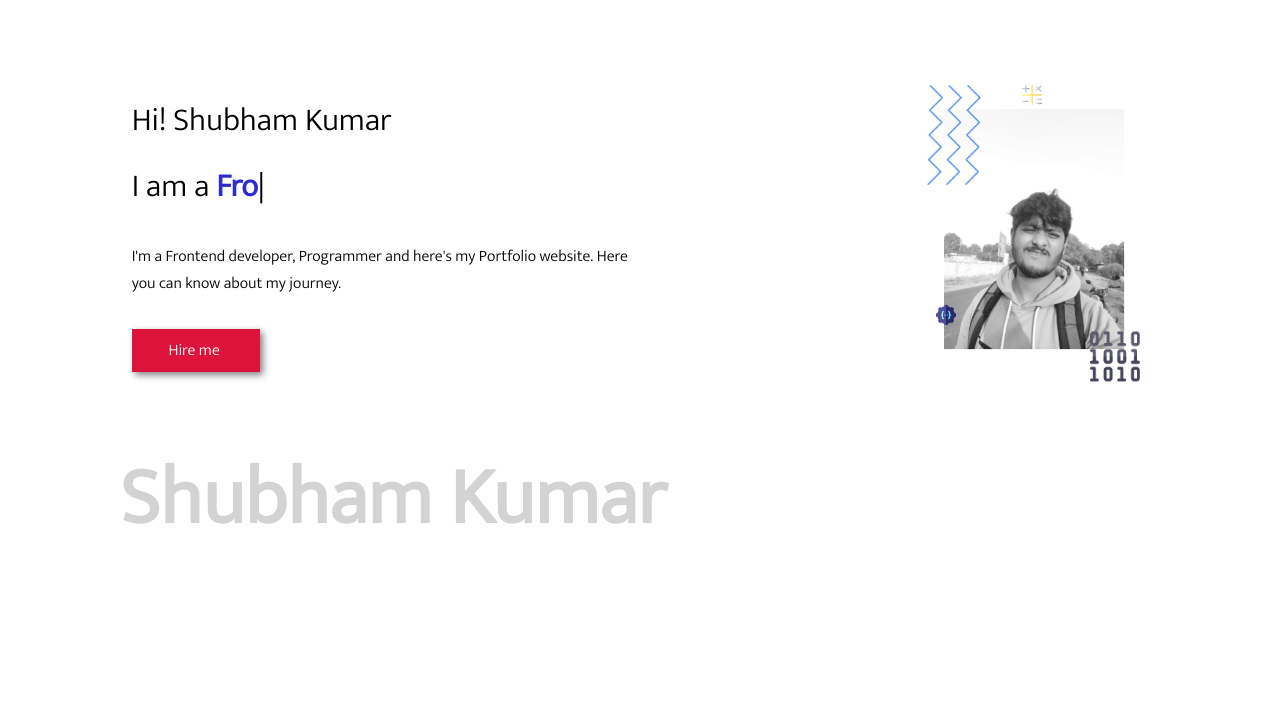
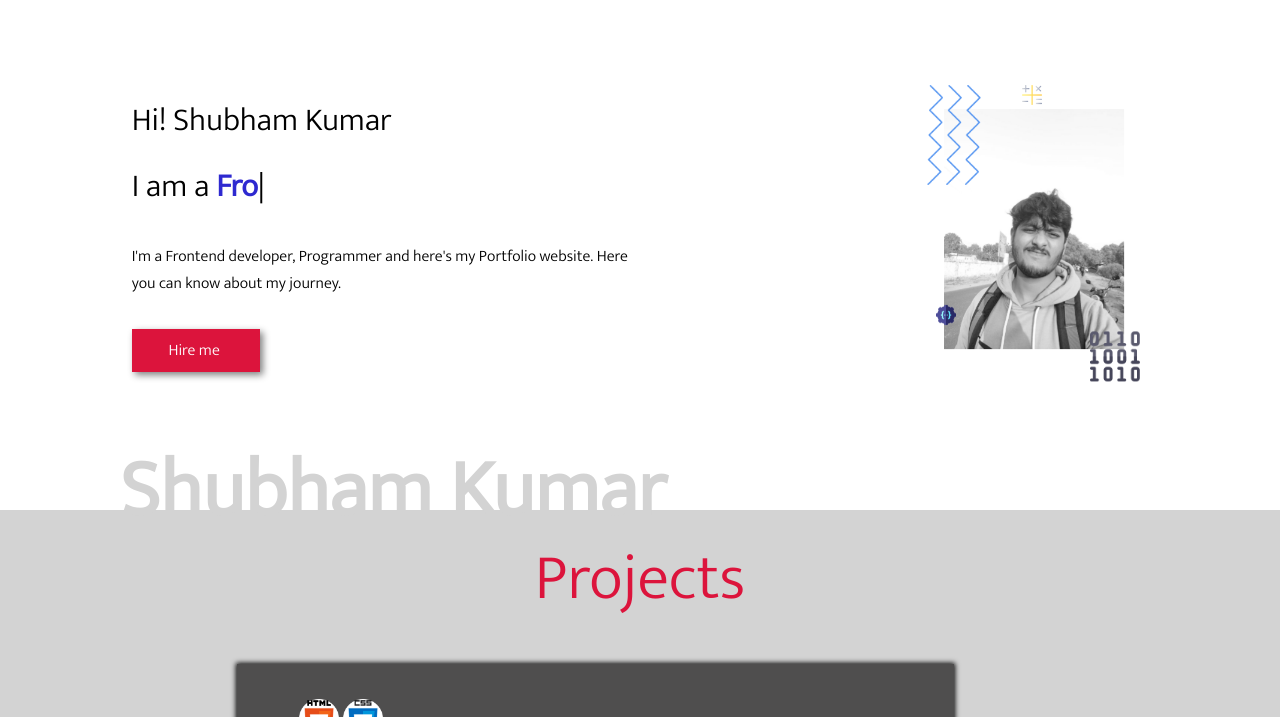
Before and after one commit to Shuubhhaammm/Shubham-portfolio, a plain HTML site: page index.html in a window 1280 px wide. Shown: the part 83-800 px from the top of the page. Drawn offline with nearby package versions, Linux system fonts and the light colour scheme.

Commit message:
intro page faded text

```diff
--- a/style.css
+++ b/style.css
@@ -17,7 +17,7 @@
 .container{
     max-width:1200px;
     margin:0 auto;
-    height:100vh;
+/*     height:100vh; */
 }
 .nav{
     display:flex;
@@ -100,7 +100,7 @@
     position:absolute;
 }
 .faded-text{
-    bottom:-3.5rem;
+    bottom:-3rem;
     left:5rem;
     font-size: 5rem;
     font-weight: bold;
```
